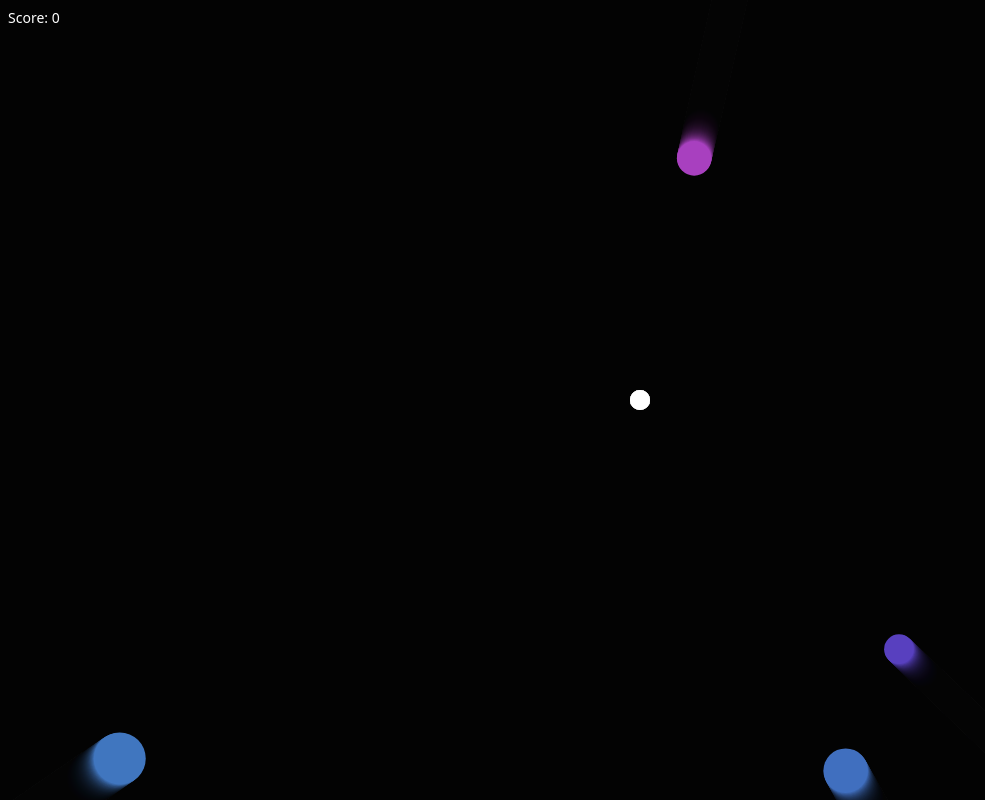
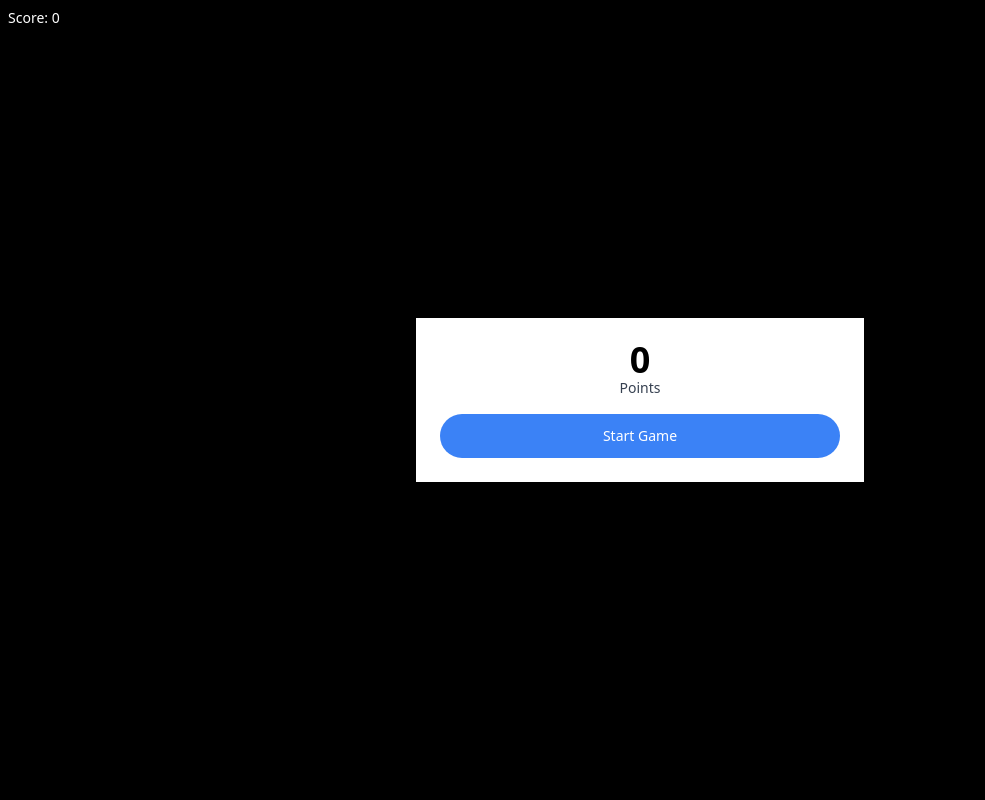
Before and after one commit to n0hack/canvas-games, a plain HTML site: page tutorial/index.html in a window 1280 px wide. Shown: the whole page, without its empty margins (0-985 px from the left). Drawn offline with nearby package versions, Linux system fonts and the light colour scheme.

Commit message:
[feat] Add game over UI

```diff
--- a/tutorial/index.html
+++ b/tutorial/index.html
@@ -8,14 +8,31 @@
     <style>
       body {
         margin: 0;
+        background: black;
         overflow: hidden;
       }
     </style>
     <script src="https://cdn.tailwindcss.com"></script>
   </head>
   <body>
+    <!-- Score -->
     <div class="fixed text-white text-sm ml-2 mt-2 select-none">
       <span>Score: </span><span id="scoreEl">0</span>
+    </div>
+    <!-- Score Board -->
+    <div id="modalEl" class="fixed inset-0 flex items-center justify-center">
+      <div class="bg-white max-w-md w-full p-6 text-center">
+        <h1 id="bigScoreEl" class="text-4xl font-bold leading-none">0</h1>
+        <p class="text-sm text-gray-700 mb-4">Points</p>
+        <div>
+          <button
+            id="startGameBtn"
+            class="bg-blue-500 text-white w-full py-3 rounded-full text-sm"
+          >
+            Start Game
+          </button>
+        </div>
+      </div>
     </div>
     <canvas></canvas>
     <script
--- a/tutorial/main.js
+++ b/tutorial/main.js
@@ -5,6 +5,9 @@ canvas.width = innerWidth;
 canvas.height = innerHeight;
 
 const scoreEl = document.querySelector('#scoreEl');
+const startGameBtn = document.querySelector('#startGameBtn');
+const modalEl = document.querySelector('#modalEl');
+const bigScoreEl = document.querySelector('#bigScoreEl');
 
 // 플레이어
 class Player {
@@ -173,6 +176,8 @@ function animate() {
     // 게임 종료
     if (dist - enemy.radius - player.radius < 1) {
       cancelAnimationFrame(animationId);
+      modalEl.style.display = 'flex';
+      bigScoreEl.innerHTML = score;
     }
 
     projectiles.forEach((projectile, projectileIndex) => {
@@ -220,8 +225,7 @@ function animate() {
   });
 }
 
-// 이벤트
-window.addEventListener('click', (event) => {
+function handleClick(event) {
   const angle = Math.atan2(
     event.clientY - canvas.height / 2,
     event.clientX - canvas.width / 2
@@ -233,6 +237,15 @@ window.addEventListener('click', (event) => {
   projectiles.push(
     new Projectile(canvas.width / 2, canvas.height / 2, 5, 'white', velocity)
   );
+}
+
+startGameBtn.addEventListener('click', () => {
+  animate();
+  spawnEnemies();
+  modalEl.style.display = 'none';
+
+  // 이벤트
+  setTimeout(() => {
+    addEventListener('click', handleClick);
+  }, 0);
 });
-animate();
-spawnEnemies();
```
Also changed, not shown: tutorial/Readme.md.
